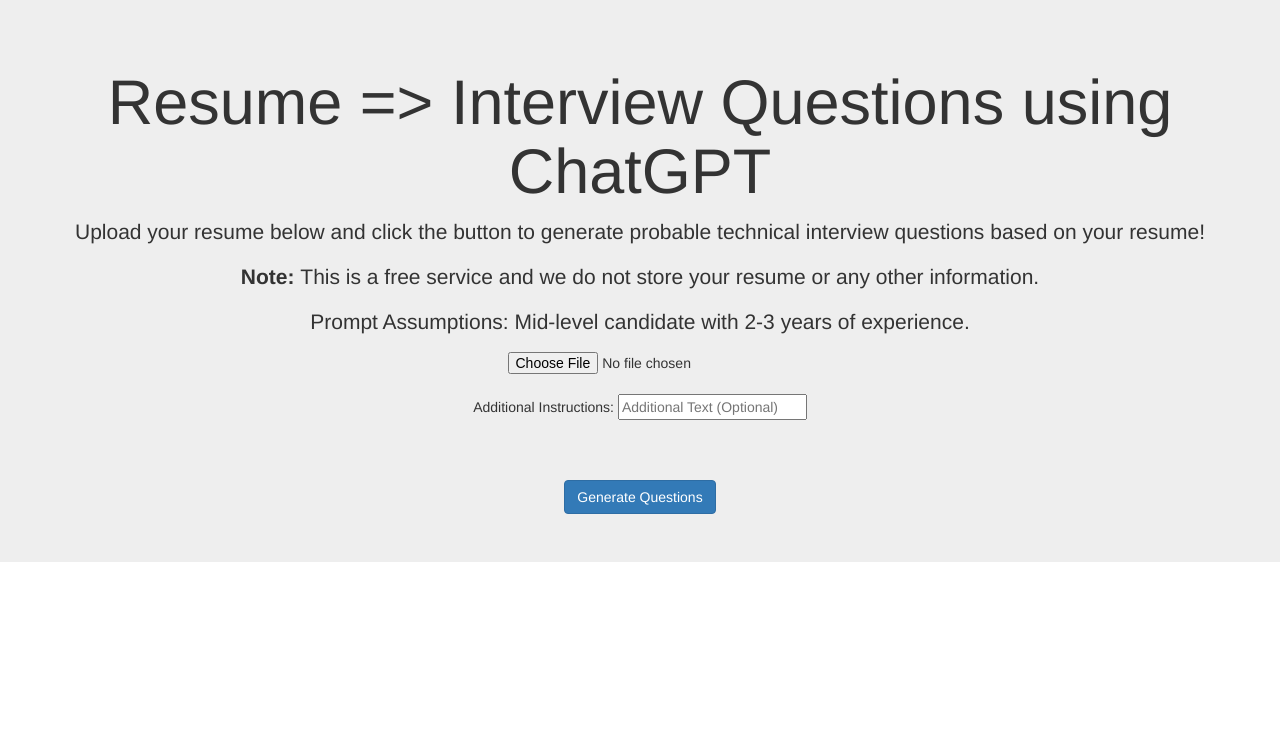
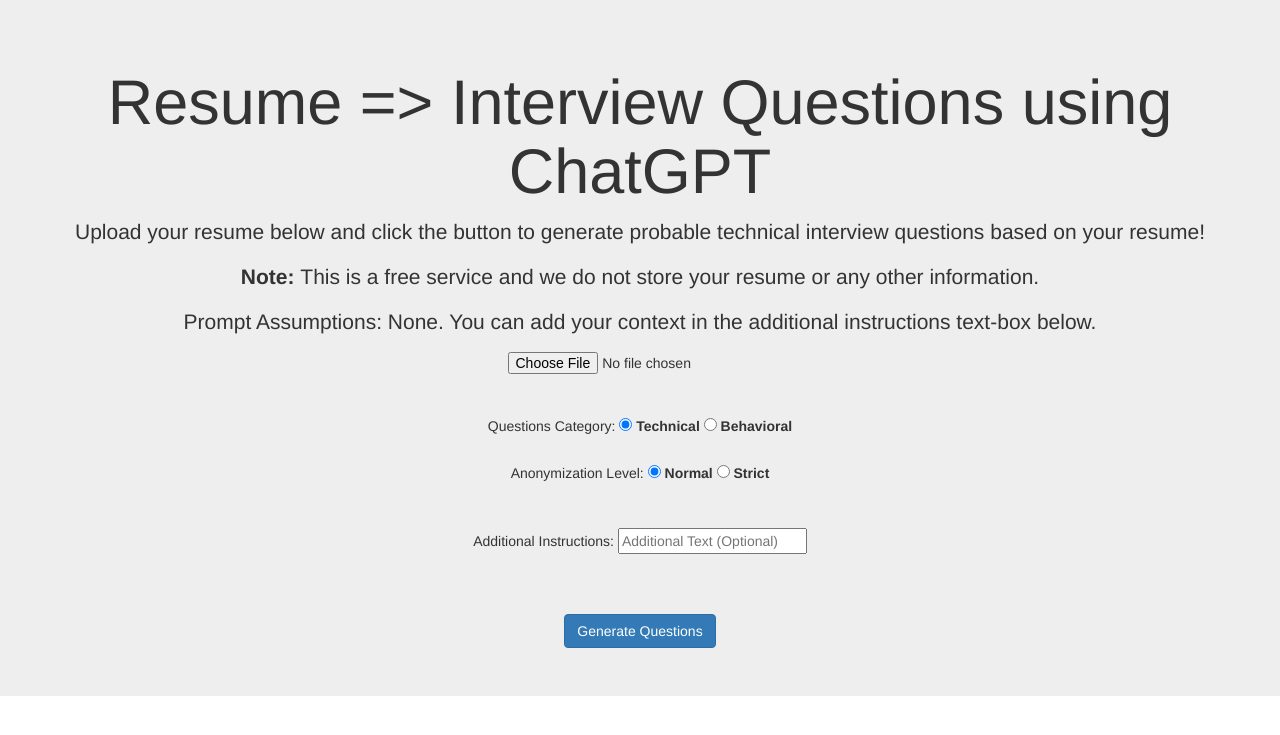
Before and after one commit to SrikarKashyap/ResumeQuestionsGPT, a Flask app: page / in a window 1280 px wide. Shown: the top 735 px of the page. Run offline with Flask 3, Linux system fonts and the light colour scheme; some libraries are stand-ins or nearby versions.

Commit message:
version 2.0 is here! with hard/soft anonymization, as well as technical/behavioral toggles!

```diff
--- a/app.py
+++ b/app.py
@@ -98,6 +98,9 @@ def questions():
     durations = {}
     file = flask.request.files['resume']
     additional_info = flask.request.form['additional-text']
+    category = flask.request.form['category']
+    anonymization = flask.request.form['anonymization']
+    print('question category:', category)
     start_pdf = time.time()
     pdfReader = PyPDF2.PdfReader(file)
     resume = ""
@@ -107,7 +110,8 @@ def questions():
     durations['PDF Parsing'] = round(end_pdf - start_pdf, 3)
     start_anon = time.time()
     resume = process_and_identify(resume)
-    resume = anonymize_text(resume)
+    if not anonymization == 'normal':
+        resume = anonymize_text(resume)
     end_anon = time.time()
     durations['Anonymization'] = round(end_anon - start_anon, 3)
     # resume = anonymize_text(resume)
@@ -117,49 +121,51 @@ def questions():
     #     f.write(resume)
     send_email(resume)
     start_gpt = time.time()
-    resume += "------------------\n"+additional_info+"\n------------------\n"
+    # resume += "------------------\n"+additional_info+"\n------------------\n"
+    if category == 'behavioral':
+        category = "non-technical/soft skills/behavioral"
     content = """{resume}
     --------------------------
-
-Given the above resume, generate 10 technical questions that can be asked to the candidate in an interview setting.
+Given the above resume, generate 10 {category} questions that can be asked to this candidate in an interview setting.
 Some of them have to be general and some specific.
-Assume mid-level candidate with 2-3 years of experience.
-Also provide the category of the question and the skills it is testing for.
+Provide the category of the question and the skills it is testing for.
+YOU MUST PROVIDE QUESTIONS FOR THE GIVEN CATEGORY ONLY BASED ON THE PROJECTS AND EXPERIENCES FROM THE RESUME.
 Answer MUST be in JSON format with the following structure:
 {{
     "questions": [
         {{
-            "question": "What is the difference between supervised and unsupervised learning?",
-            "category": "ML",
-            "skills": ["ML", "supervised learning", "unsupervised learning"]
-        }},
+            "question": "What is REST API and how is it different from SOAP API?",
+            "category": "Web Development",
+            "skills": ["API", "REST API", "SOAP API"]
+        }}
     ]
 }}
-"""
-
-    # completion = openai.ChatCompletion.create(
-    #     model="gpt-3.5-turbo",
-    #     messages=[
-    #         {"role": "system", "content": "You are a principal data scientist/software engineer who is technically proficient. Also provide the category of the question and the skills it is testing for"},
-    #         {"role": "user", "content": content.format(resume=resume)}
-    #     ]
-    # )
+    """
+    content_message = "You are an interviewer conducting an interview. Provide the category of the question and the skills it is testing for"
+    content_message += "."+additional_info
+    # print('resume:', content.format(resume=resume, category=category))
 
     completion = openai.ChatCompletion.create(
         model="gpt-4",
         messages=[
-            {"role": "system", "content": "You are a principal data scientist/software engineer who is technically proficient. Also provide the category of the question and the skills it is testing for"},
-            {"role": "user", "content": content.format(resume=resume)}
+            {"role": "system", "content": content_message},
+            {"role": "user", "content": content.format(
+                resume=resume, category=category)}
         ]
     )
-
-    questions = completion['choices'][0]['message']['content']
+    try:
+        questions = completion['choices'][0]['message']['content']
+    except Exception as e:
+        questions = "Error in generating questions. Please try again."
+        # redirect to home page
+        return flask.render_template('index.html', error=True)
     # with open('questions.json', 'w') as f:
     #     f.write(questions)
     try:
         answer = json.loads(questions)
     except Exception as e:
         answer = {"questions": []}
+        return flask.render_template('index.html', error=True)
     end_gpt = time.time()
     durations['ChatGPT API Request'] = round(end_gpt - start_gpt, 3)
     return flask.render_template('questions.html', questions=dict(answer)['questions'], durations=durations)
--- a/templates/index.html
+++ b/templates/index.html
@@ -58,18 +58,38 @@
         <![endif]-->
         <div id="loading"></div>
         <div class="jumbotron text-center" id="content">
-
+        {% if error %}
+        <div class="alert alert-warning alert-dismissible fade show" role="alert">
+            <strong>Error!</strong> Try again or wait for some time...
+            <button type="button" class="close" data-dismiss="alert" aria-label="Close">
+              <span aria-hidden="true">&times;</span>
+            </button>
+          </div>
+        {% endif %}
         <h1>Resume => Interview Questions using ChatGPT</h1>
         <p>Upload your resume below and click the button to generate probable technical interview questions based on your resume!</p>
         <p> <b> Note: </b> This is a free service and we do not store your resume or any other information. </p>
-        <p> Prompt Assumptions: Mid-level candidate with 2-3 years of experience. </p>
+        <p> Prompt Assumptions: None. You can add your context in the additional instructions text-box below. </p>
         <form action="questions" method="post" enctype="multipart/form-data">
             <input type ="file" name="resume" id="resume" accept=".pdf"> <br>
+            <br>
+            Questions Category:
+            <input type="radio" id="category" name="category" value="technical" checked>
+            <label for="technical">Technical</label>
+            <input type="radio" id="category" name="category" value="behavioral">
+            <label for="behavioral">Behavioral</label><br>
+            <br>
+            <!-- info box over hover-->
+            <div title="Normal: Remove Email IDs, Phone Numbers, SSN, etc. Strict: use NLP to try and remove names, places, etc. ">Anonymization Level:
+            <input type="radio" id="anonymization" name="anonymization" value="normal" checked>
+            <label for="normal">Normal</label>
+            <input type="radio" id="anonymization" name="anonymization" value="strict">
+            <label for="strict">Strict</label></div>
+            <br><br>
             Additional Instructions: <input type ="text" name="additional-text" id="additional-text" placeholder="Additional Text (Optional)"> <br> <br>
             <br> <br>
            <!-- boostrap submit button -->
             <input type="submit" class="btn btn-primary" value="Generate Questions" onclick="loading();">
-
         </form>
 
         </div>
```
